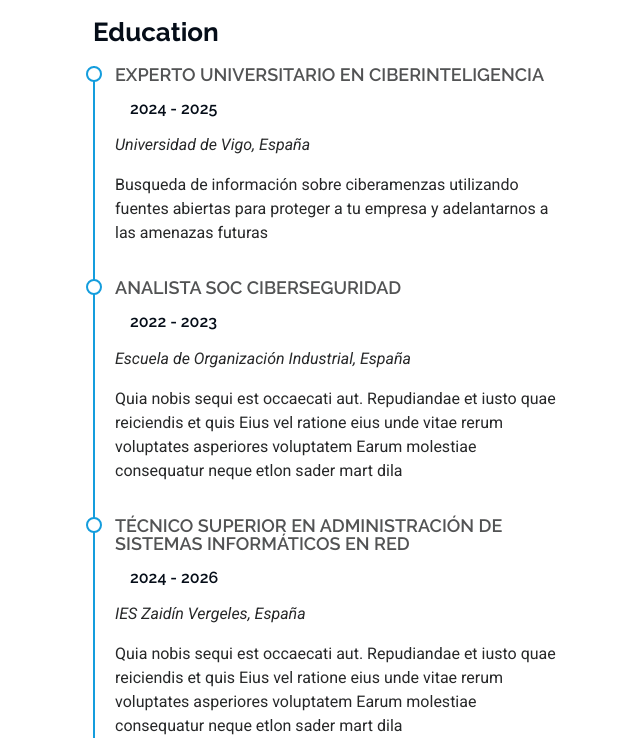
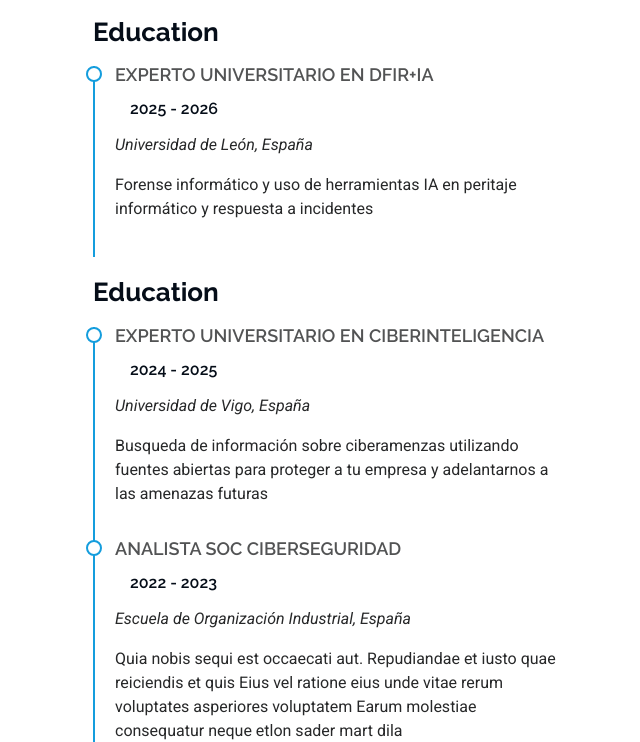
Before and after one commit to JuanEntrena18/JuanEntrena18.github.io, a plain HTML site: page index.html in a window 1280 px wide. Shown: the part 2972-3714 px from the top of the page, without its empty margins (219-859 px from the left). Drawn offline with Linux system fonts and the light colour scheme.

Commit message:
Añadido DFIR

```diff
--- a/index.html
+++ b/index.html
@@ -110,7 +110,7 @@
               <div class="col-lg-6">
                 <ul>
                   <li><i class="bi bi-chevron-right"></i> <strong>Naci:</strong> <span>18 de Julio de 1980</span></li>
-                  <li><i class="bi bi-chevron-right"></i> <strong>Website:</strong> <span>www.example.com</span></li>
+                  <li><i class="bi bi-chevron-right"></i> <strong>Website:</strong> <span>www.cyberhautecouture.com</span></li>
                   <li><i class="bi bi-chevron-right"></i> <strong>Phone:</strong> <span>+34 687805831</span></li>
                   <li><i class="bi bi-chevron-right"></i> <strong>Ciudad:</strong> <span>Granada, España</span></li>
                 </ul>
@@ -277,6 +277,14 @@
 
             <h3 class="resume-title">Education</h3>
             <div class="resume-item">
+              <h4>Experto Universitario en DFIR+IA</h4>
+              <h5>2025 - 2026</h5>
+              <p><em>Universidad de León, España</em></p>
+              <p>Forense informático y uso de herramientas IA en peritaje informático y respuesta a incidentes</p>
+            </div><!-- Edn Resume Item -->
+
+            <h3 class="resume-title">Education</h3>
+            <div class="resume-item">
               <h4>Experto Universitario en Ciberinteligencia</h4>
               <h5>2024 - 2025</h5>
               <p><em>Universidad de Vigo, España</em></p>
@@ -299,7 +307,6 @@
         </div>
 
         </div>
-
 
           <div class="col-lg-6" data-aos="fade-up" data-aos-delay="200">
             <h3 class="resume-title">Experiencia Profesional</h3>
```
